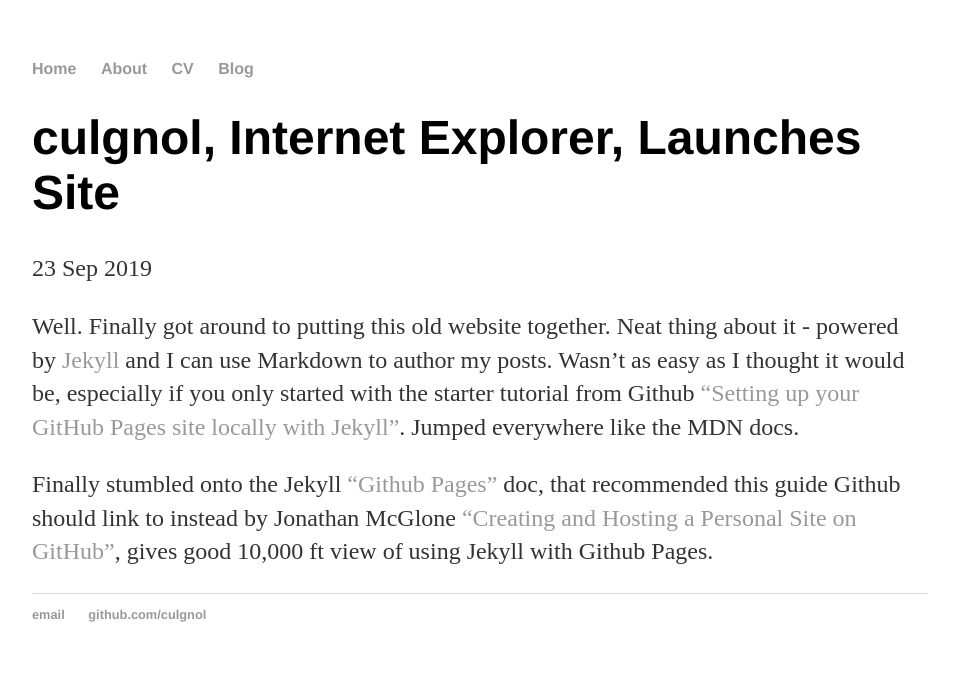
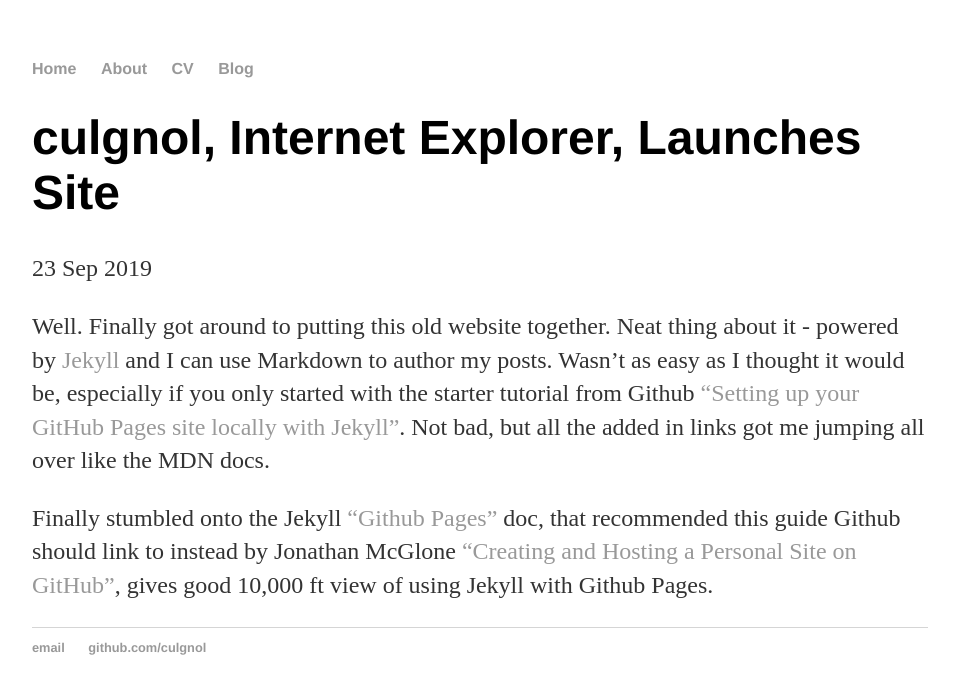
Before and after one commit to culgnol/culgnol.github.io, a Jekyll site: the page built from _posts/2019-09-23-culgnol-site-launched.md, in a window 1280 px wide. Shown: the top 694 px of the page, without its empty margins (160-1119 px from the left). Built offline with Jekyll 4.4.1, drawn with Linux system fonts in a browser that asks for light colours.

Commit message:
Update 2019-09-23-culgnol-site-launched.md

```diff
--- a/_posts/2019-09-23-culgnol-site-launched.md
+++ b/_posts/2019-09-23-culgnol-site-launched.md
@@ -4,6 +4,6 @@
 date: 2019-09-23
 ---
 
-Well. Finally got around to putting this old website together. Neat thing about it - powered by [Jekyll](http://jekyllrb.com) and I can use Markdown to author my posts. Wasn't as easy as I thought it would be, especially if you only started with the starter tutorial from Github ["Setting up your GitHub Pages site locally with Jekyll"](https://help.github.com/en/articles/setting-up-your-github-pages-site-locally-with-jekyll#next-steps-configuring-jekyll). Jumped everywhere like the MDN docs.
+Well. Finally got around to putting this old website together. Neat thing about it - powered by [Jekyll](http://jekyllrb.com) and I can use Markdown to author my posts. Wasn't as easy as I thought it would be, especially if you only started with the starter tutorial from Github ["Setting up your GitHub Pages site locally with Jekyll"](https://help.github.com/en/articles/setting-up-your-github-pages-site-locally-with-jekyll). Not bad, but all the added in links got me jumping all over like the MDN docs.
 
 Finally stumbled onto the Jekyll ["Github Pages"](https://jekyllrb.com/docs/github-pages/#project-page-url-structure) doc, that recommended this guide Github should link to instead by Jonathan McGlone ["Creating and Hosting a Personal Site on GitHub"](http://jmcglone.com/guides/github-pages/), gives good 10,000 ft view of using Jekyll with Github Pages.
```
